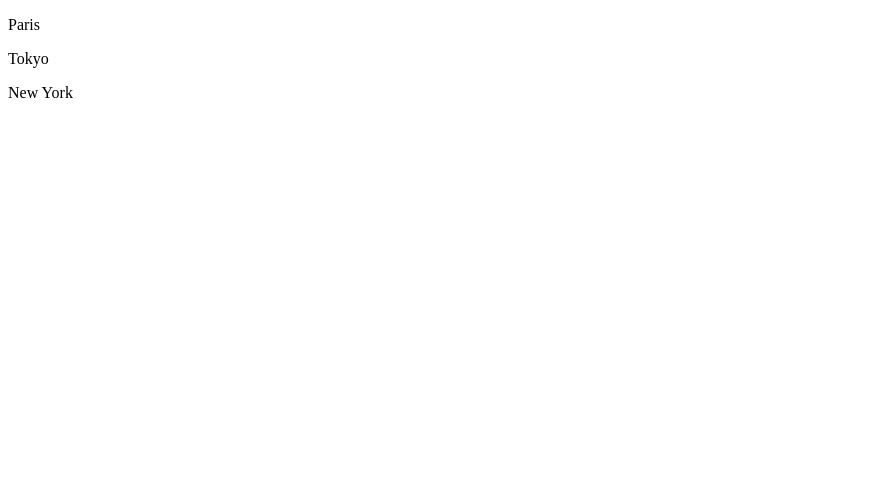
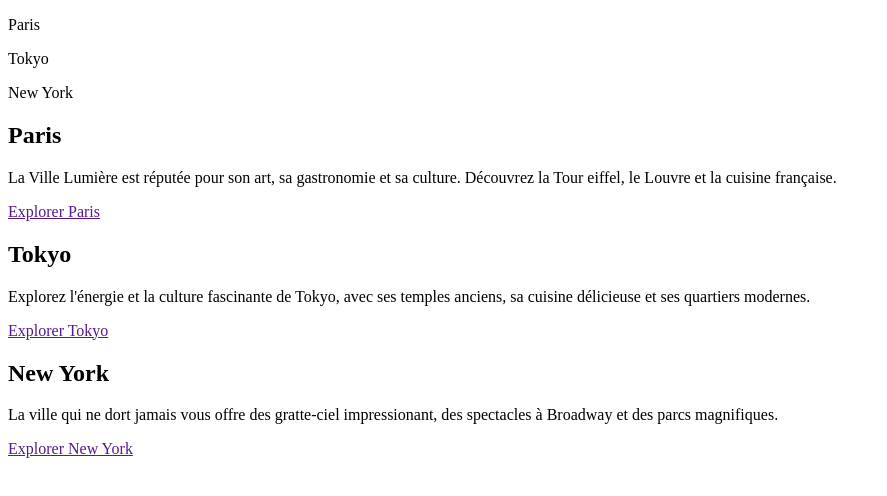
Before and after one commit to MEtourneaud/projet_flexbox, a plain HTML site: page index.html in a window 1280 px wide. Shown: the whole page, without its empty margins (0-887 px from the left). Drawn offline with Linux system fonts and the light colour scheme.

Commit message:
majorite_du_html

```diff
--- a/index.html
+++ b/index.html
@@ -12,5 +12,22 @@
         <p>Tokyo</p>
         <p>New York</p>
     </header>
+    <main>
+        <div>
+            <h2>Paris</h2>
+            <p>La Ville Lumière est réputée pour son art, sa gastronomie et sa culture. Découvrez la Tour eiffel, le Louvre et la cuisine française.</p>
+            <a href="">Explorer Paris</a>
+        </div>
+        <div>
+            <h2>Tokyo</h2>
+            <p>Explorez l'énergie et la culture fascinante de Tokyo, avec ses temples anciens, sa cuisine délicieuse et ses quartiers modernes.</p>
+            <a href="">Explorer Tokyo</a>
+        </div>
+        <div>
+            <h2>New York</h2>
+            <p>La ville qui ne dort jamais vous offre des gratte-ciel impressionant, des spectacles à Broadway et des parcs magnifiques.</p>
+            <a href="">Explorer New York</a>
+        </div>
+    </main>
 </body>
 </html>
```
